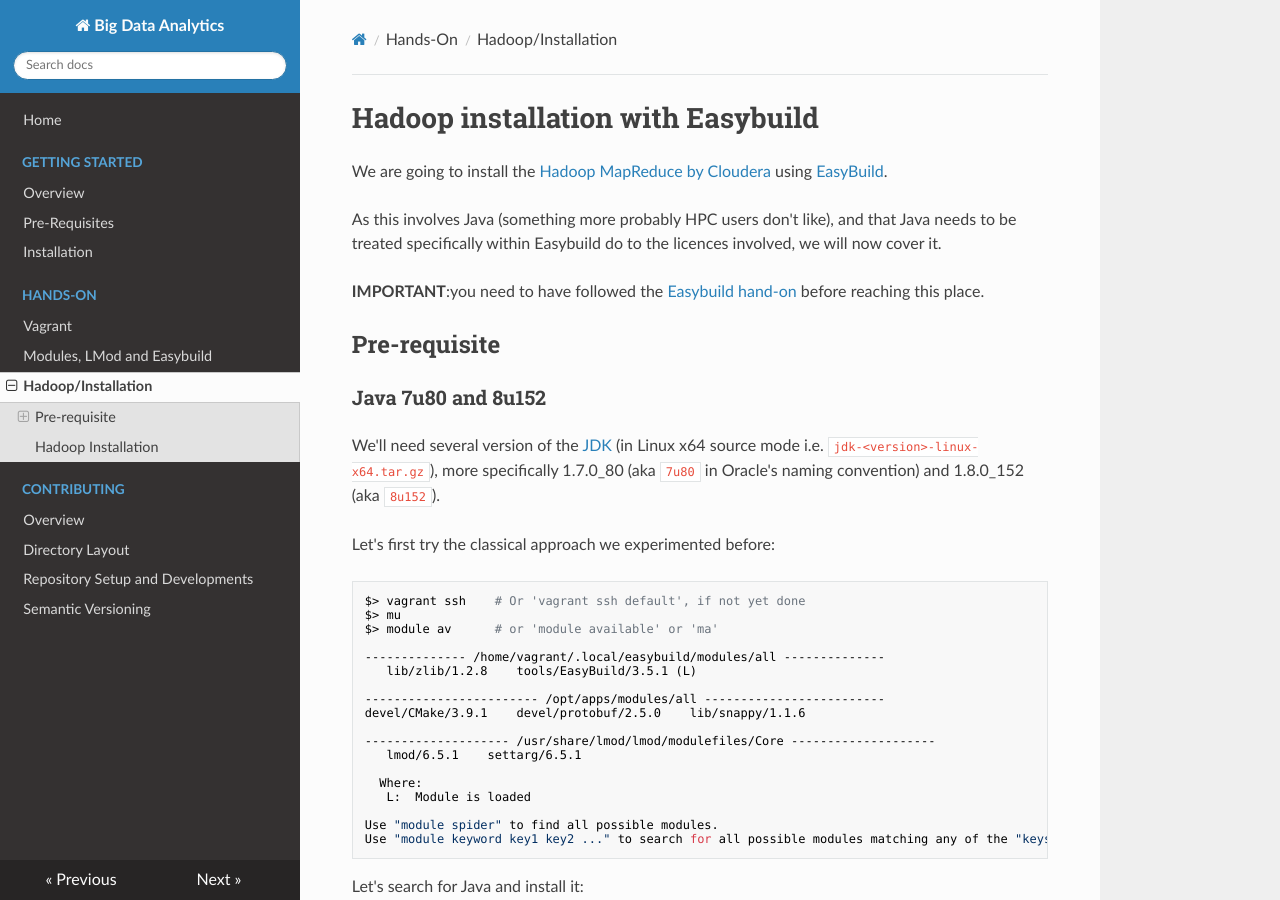
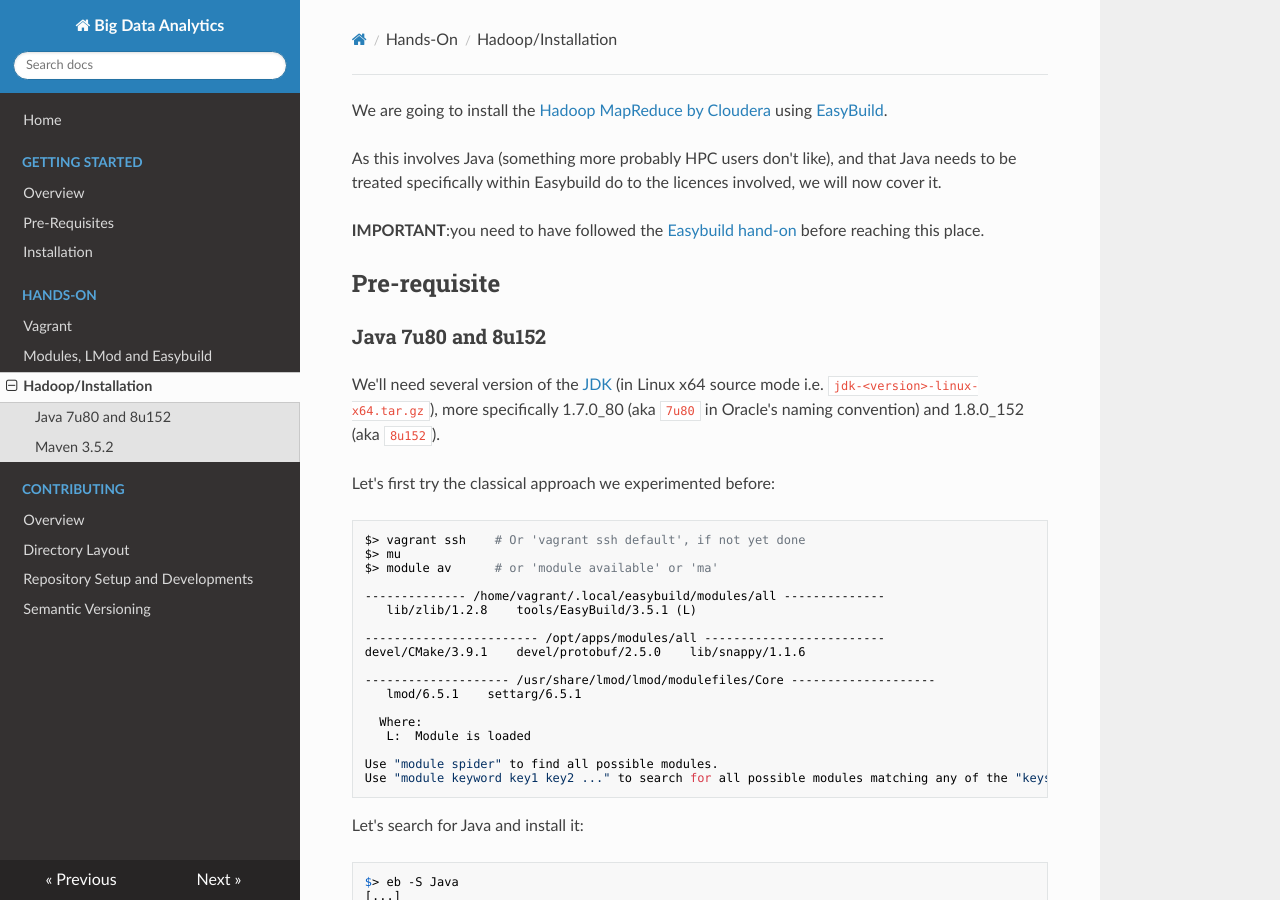
Before and after one commit to Falkor/tutorials-BD-ML, an MkDocs documentation site: the page built from docs/hands-on/hadoop/install.md, in a window 1280 px wide and 900 px high. Built offline with MkDocs 1.6.1, drawn with Linux system fonts in a browser that asks for light colours; nearby versions of some CDN libraries; old or Windows-style settings are respelled for this version of MkDocs.

Commit message:
layout
Signed-off-by: Sebastien Varrette <Sebastien.Varrette@uni.lu>

```diff
--- a/docs/hands-on/hadoop/install.md
+++ b/docs/hands-on/hadoop/install.md
@@ -1,4 +1,3 @@
-# Hadoop installation with Easybuild
 
 We are going to install the  [Hadoop MapReduce by Cloudera](https://www.cloudera.com/downloads/cdh/5-12-0.html) using [EasyBuild](http://easybuild.readthedocs.io/).
 
```
